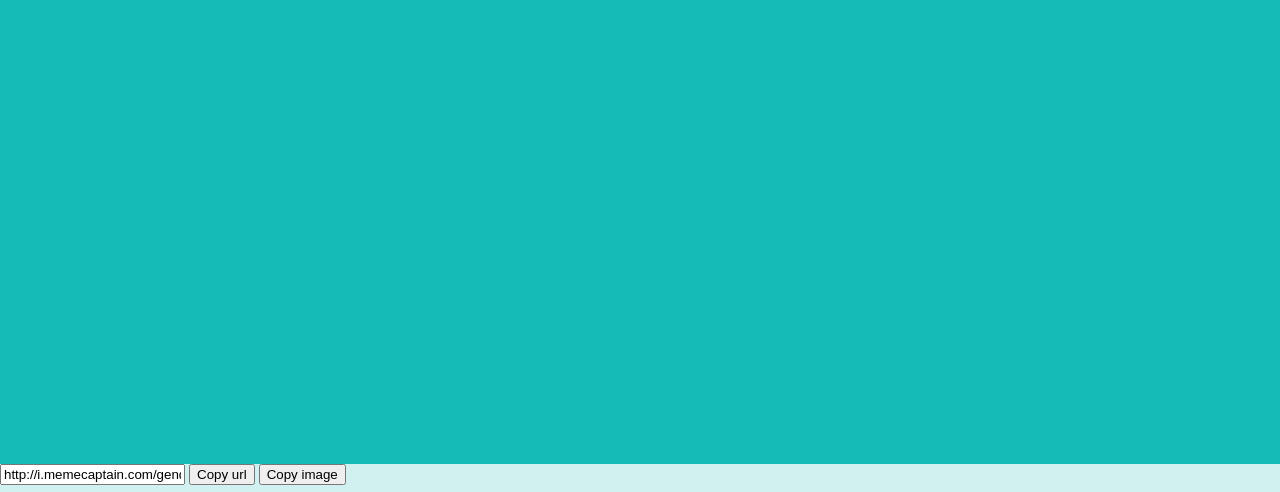
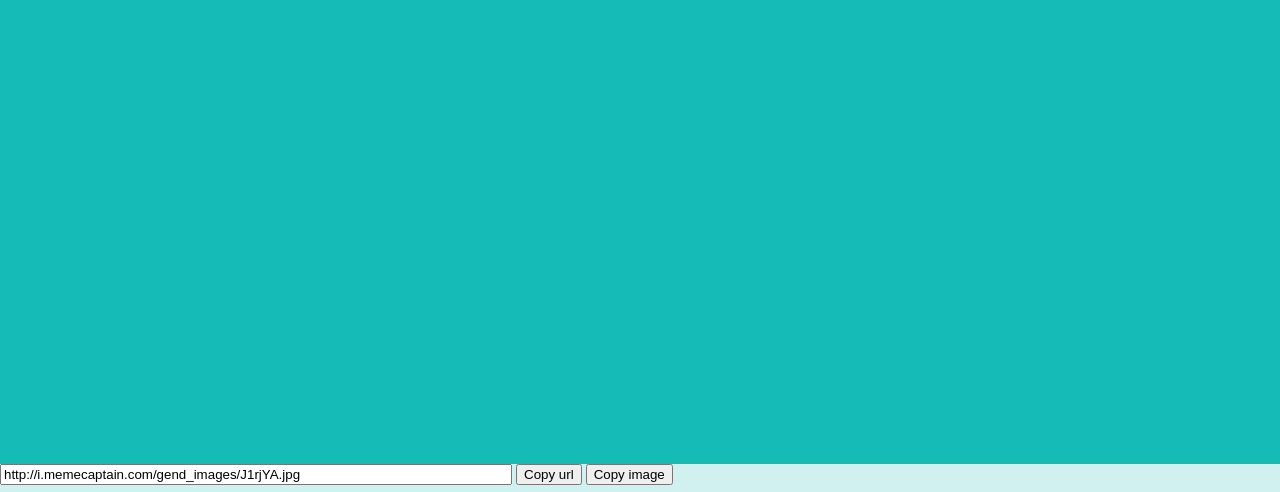
Before and after one commit to oliyh/slacky-firefox, a website: page data/slacky-panel.html in a window 1280 px wide. Shown: the part 308-800 px from the top of the page. Drawn offline with Linux system fonts and the light colour scheme.

Commit message:
Fixing button layout

```diff
--- a/data/slacky-panel.html
+++ b/data/slacky-panel.html
@@ -54,6 +54,15 @@
         right: 0;
         height: 28px;
       }
+
+      #meme-controls input {
+        width: 40%;
+      }
+
+      #meme-controls span {
+        width: 60%;
+      }
+
     </style>
   </head>
   <body>
```
